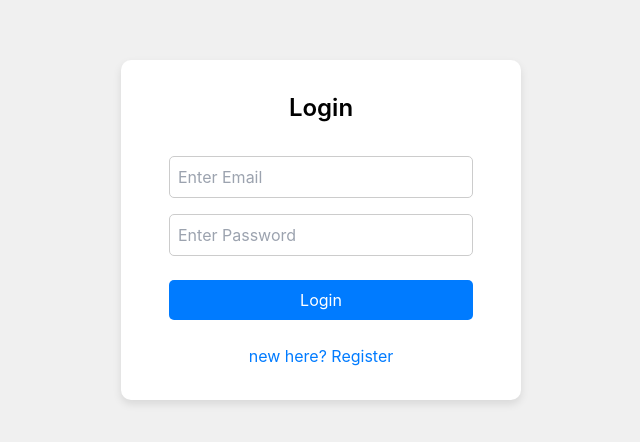
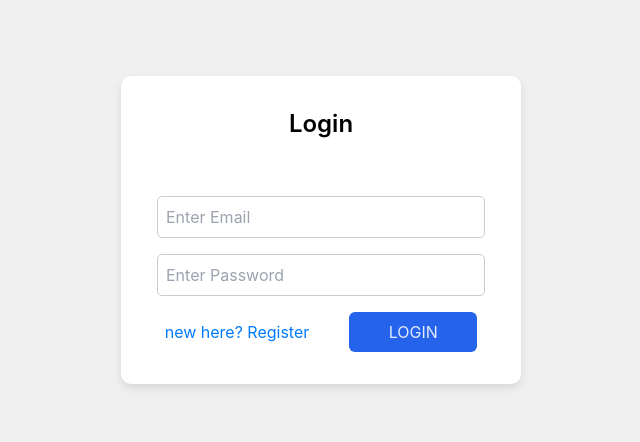
Before and after one commit to shailendrapawar/scribbleFrontend, a React (Vite) app: page /login in a window 1280 px wide. Shown: the part 170-612 px from the top of the page, without its empty margins (319-959 px from the left). Built offline with nearby package versions, Linux system fonts and the light colour scheme.

Commit message:
login working complete

```diff
--- a/src/components/authPages/Login.jsx
+++ b/src/components/authPages/Login.jsx
@@ -1,8 +1,9 @@
 import React, { useState } from 'react';
 import styled from 'styled-components';
-import { Link } from 'react-router-dom';
+import { Link, useNavigate } from 'react-router-dom';
+import {} from 'react-router-dom'
 import axios from 'axios';
-const API_URL=JSON.stringify(import.meta.env.VITE_API_URL)
+
 const Container = styled.div`
   display: flex;
   justify-content: center;
@@ -19,7 +20,7 @@ const LoginForm = styled.div`
   text-align: center;
   width: 100%;
   max-width: 400px;
-
+position:relative
   @media (max-width: 768px) {
     padding: 1.5em;
   }
@@ -30,27 +31,13 @@ const Title = styled.h1`
 `;
 
 const Input = styled.input`
-  width: calc(100% - 2em);
+  width: calc(100% - 0.5em);
   padding: 0.5em;
   margin: 0.5em 0;
   border: 1px solid #ccc;
   border-radius: 5px;
 `;
 
-const Button = styled.button`
-  width: calc(100% - 2em);
-  padding: 0.5em;
-  margin: 1em 0;
-  background-color: #007bff;
-  color: white;
-  border: none;
-  border-radius: 5px;
-  cursor: pointer;
-
-  &:hover {
-    background-color: #0056b3;
-  }
-`;
 
 const StyledLink = styled(Link)`
   color: #007bff;
@@ -65,37 +52,83 @@ const StyledLink = styled(Link)`
 
 const Login = () => {
 
+  const naviagte=useNavigate();
 
-const[email, setEmail]=useState("")
-const[password,setPassword]=useState("")
-const userData={
-  email,password
+  const [email, setEmail] = useState("")
+  const [password, setPassword] = useState("")
+  const [error, setError] = useState("")
+  const userData = {
+    email, password
   }
 
-const handleLogin=async(e)=>{
-  console.log(API_URL)
-  e.preventDefault()
-  const res=await axios.post(`${API_URL}/login`,
-    userData
-  )
-  console.log(res)
+
+  const validate = () => {
+    if (email == '') {
+      setError("enter email");
+      return false
+    }
+    else if (password == '') {
+      setError("enter password")
+      return false
+    }
+    return true;
   }
 
-  return(
+
+  const handleLogin = async (e) => {
+    e.preventDefault()
+
+    if (validate()) {
+      const res = await axios.post(import.meta.env.VITE_API_URL + "/login", userData);
+      console.log(res)
+
+      //if user exists
+      if (res.data.status == 200) {
+        setError(res.data.msg)
+
+        setTimeout(()=>{
+          naviagte("/userProfile")
+        },2000)
+
+      }
+
+      //if user dosent
+      else {
+        setError(res.data.msg)
+        setPassword("")
+        setTimeout(() => {
+          setError("")
+        }, 3000)
+      }
+
+    } else {
+
+
+      setTimeout(() => {
+        setError("")
+      }, 3000)
+    }
+  }
+
+  return (
     <>
       <Container>
-    <LoginForm >
-      <Title  className='text-black text-2xl font-semibold'>Login</Title>
-      <Input  value={email} onChange={(e)=>{
+        <LoginForm>
+          <Title className='text-black text-2xl font-semibold'>Login</Title>
+          <p className='text-red-600 h-6' >{error}</p>
+          <Input value={email} onChange={(e) => {
             setEmail(e.target.value)
           }} className=' outline-none' type="email" placeholder="Enter Email" />
-      <Input value={password} onChange={(e)=>{
+          <Input value={password} onChange={(e) => {
             setPassword(e.target.value)
-      }}  className=' outline-none' type="password" placeholder="Enter Password" />
-      <Button onClick={(e)=>{
+          }} className=' outline-none' type="password" placeholder="Enter Password" />
+
+
+          <StyledLink to="/register">new here? Register</StyledLink>
+          <button onClick={(e)=>{
             handleLogin(e)
-      }} >Login</Button>
-      <StyledLink to="/register">new here? Register</StyledLink>
+          }} className= ' w-32 h-10 ml-10 mt-2  bg-blue-600 rounded-md'>LOGIN</button>
+
         </LoginForm>
       </Container>
     </>
```
Also changed, not shown: 1 other file (tests, documents, lock files or other folders). Lines whose indentation alone changed are shown as unchanged.
